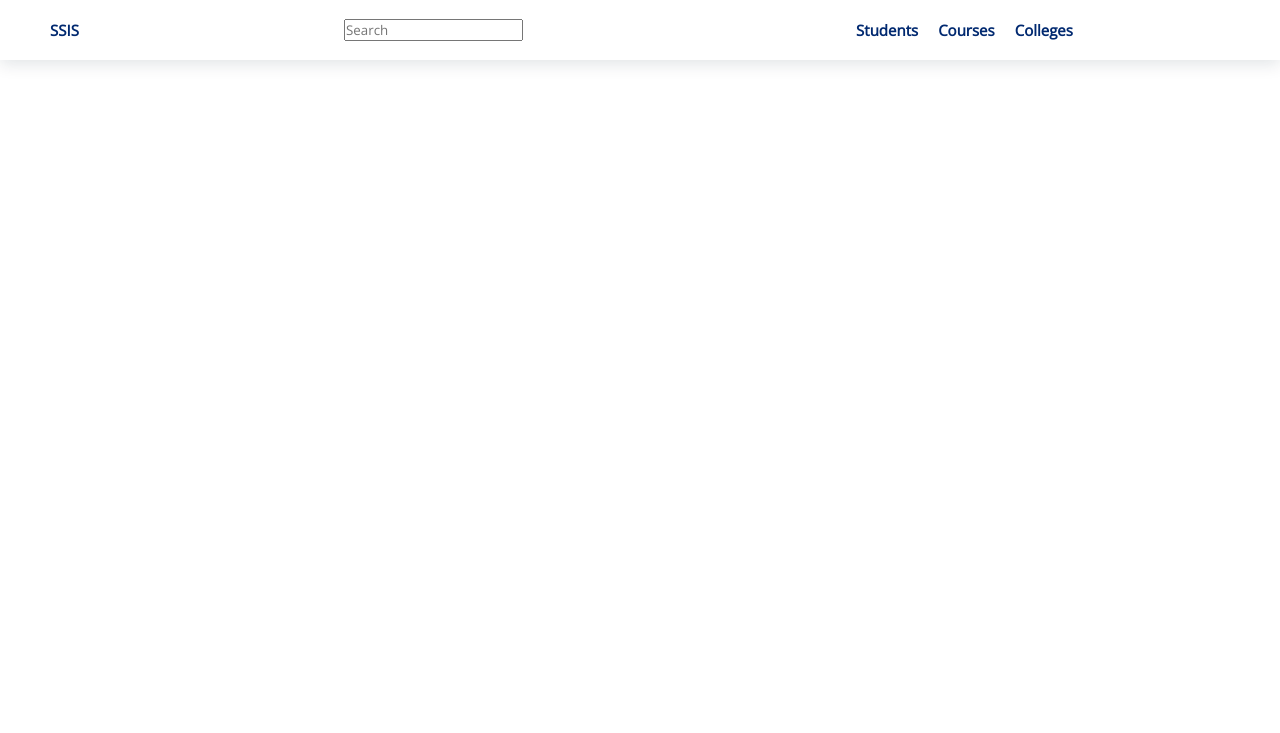
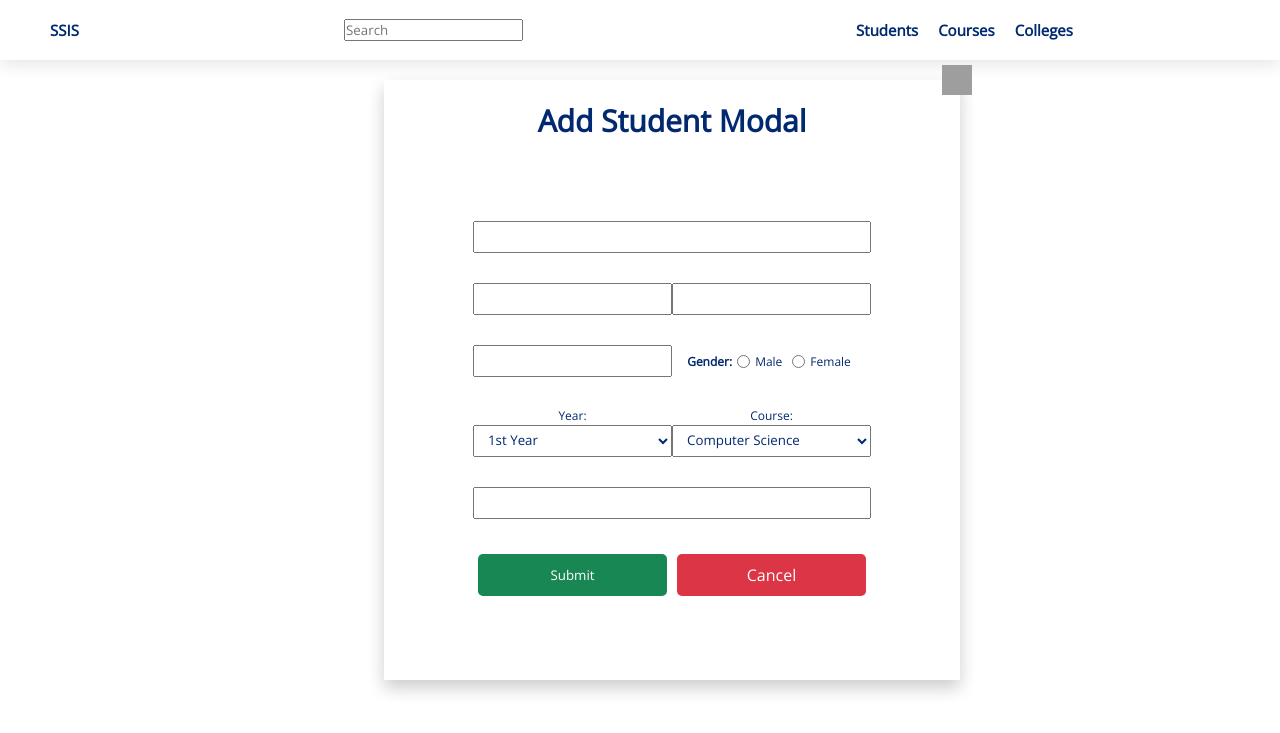
Before and after one commit to csjames03/ssis-flask, a Flask app: page /students/ in a window 1280 px wide. Shown: the top 733 px of the page. Run offline with Flask 3, Linux system fonts and the light colour scheme; grey boxes are pictures that could not be loaded.

Commit message:
feat: implement add student modal

```diff
--- a/app/static/css/student.css
+++ b/app/static/css/student.css
@@ -73,3 +73,115 @@
 .delete-icon-student-container{
     background-color: var(--red);
 }
+
+.add-student-modal-container{
+    height: 75vh;
+    width: 45vw;
+    position: fixed;
+    top: 10%;
+    right: 25%;
+    background-color: white;
+    z-index: 20;
+    display: flex;
+    flex-direction: column;
+    align-items: center;
+    gap: 50px;
+    box-shadow: 0 8px 16px 0 rgba(0,0,0,0.2);
+    padding: 20px 50px;
+}
+
+.add-student-modal-container p{
+    font-size: 30px;
+    font-weight: bolder;
+}
+.add-student-modal-row-input-container{
+    display: flex;
+    width: 100%;
+    margin-top: 30px;
+    margin-bottom: 30px;
+}
+
+
+.add-student-modal-row-input-container div{
+    display: flex;
+    gap: 30px;
+    width: 50%;
+    justify-content: flex-start;
+    align-items: center;
+}
+
+#student_id_add,
+#student_email_add{
+    width: 100%;
+    padding: 5px 10px;
+}
+#first_name_add, #last_name_add, #middle_name_add{
+    width: 50%;
+    padding: 5px 10px;
+}
+
+#year_level_add, #course_add{
+    padding: 5px 10px;
+}
+
+#gender_add_div{
+    display: flex;
+    justify-content: center;
+    gap: 5px;
+}
+
+#year_add_div, #course_add_div{
+    display: flex;
+    display: flex;
+    justify-content: flex-start;
+    flex-direction: column;
+    gap: .5px;
+
+}
+
+#year_add_div label, #course_add_div label,
+#gender_add_div p, #gender_add_div label{
+    font-size: 12px;
+}
+
+#year_add_div select, #course_add_div select{
+    width: 100%;
+}
+
+#add_student_cancel_button, #add_student_submit_button{
+    width: 100%;
+    padding: 10px 15px;
+    justify-content: center;
+    align-items: center;
+    border-radius: 5px;
+    margin: 5px;
+    color: var(--white);
+    cursor: pointer;
+}
+
+#add_student_cancel_button{
+    background-color: var(--red);
+}
+#add_student_submit_button{
+    background-color: var(--green);
+    border: none;
+}
+
+.add-student-close{
+    position: absolute;
+    width: 30px;
+    height: 30px;
+    border-radius: 50%;
+    background-color: var(--red);
+    display: flex;
+    justify-content: center;
+    align-items: center;
+    top: -2.5%;
+    right: -2%;
+    cursor: pointer;
+}
+
+.add-student-close img{
+    width: 30px;
+    height: 30px;
+}
--- /dev/null
+++ b/app/templates/components/addstudentmodal.html
@@ -0,0 +1,55 @@
+<form class="add-student-modal-container">
+    <p>Add Student Modal</p>
+    <div>
+        <div class="add-student-modal-row-input-container">
+            <input type="text" name="student_id" id="student_id_add">
+        </div>
+
+        <div class="add-student-modal-row-input-container">
+            <input type="text" name="first_name" id="first_name_add">
+            <input type="text" name="last_name" id="last_name_add">
+        </div>
+
+        <div class="add-student-modal-row-input-container">
+            <input type="text" name="middle_name" id="middle_name_add">
+            <div id="gender_add_div">
+                <p>Gender: </p>
+                <input type="radio" id="student-gender-input" name="student_gender" value="Male">
+                <label for="html">Male</label><br>
+                <input type="radio" id="student-gender-input" name="student_gender" value="Female">
+                <label for="css">Female</label><br>
+            </div>
+        </div>
+
+        <div class="add-student-modal-row-input-container">
+            <div id="year_add_div">
+                <label for="year_level">Year: </label>
+                <select name="year_level" id="year_level_add" >
+                    <option value="1">1st Year</option>
+                    <option value="2">2nd Year</option>
+                    <option value="3">3rd Year</option>
+                    <option value="4">4th Year</option>
+                </select>
+            </div>
+            <div id="course_add_div">
+                <label for="course">Course: </label>
+                <select name="course" id="course_add">
+                    <option value="BSCS">Computer Science</option>
+                    <option value="BSCS">Computer Science</option>
+                    <option value="BSCS">Computer Science</option>
+                    <option value="BSCS">Computer Science</option>
+                </select>
+            </div>
+        </div>
+        <div class="add-student-modal-row-input-container">
+            <input type="text" name="student_email" id="student_email_add">
+        </div>
+        <div class="add-student-modal-row-input-container">
+            <input type="submit" value="Submit" id="add_student_submit_button">
+            <div id="add_student_cancel_button">Cancel</div>
+        </div>
+        <div class="add-student-close">
+            <img src="{{url_for('static', filename='images/closeIcon.png')}}" alt="Edit Icon">
+        </div>
+    </div>
+</form>
--- a/app/templates/layout.html
+++ b/app/templates/layout.html
@@ -9,6 +9,10 @@
 </head>
 <body>
     {% include 'components/navigationbar.html'%}
+
+    <!--Student Modals-->
+    {% include 'components/addstudentmodal.html'%}
+
     {% block content %}
 
     {% endblock %}
```
